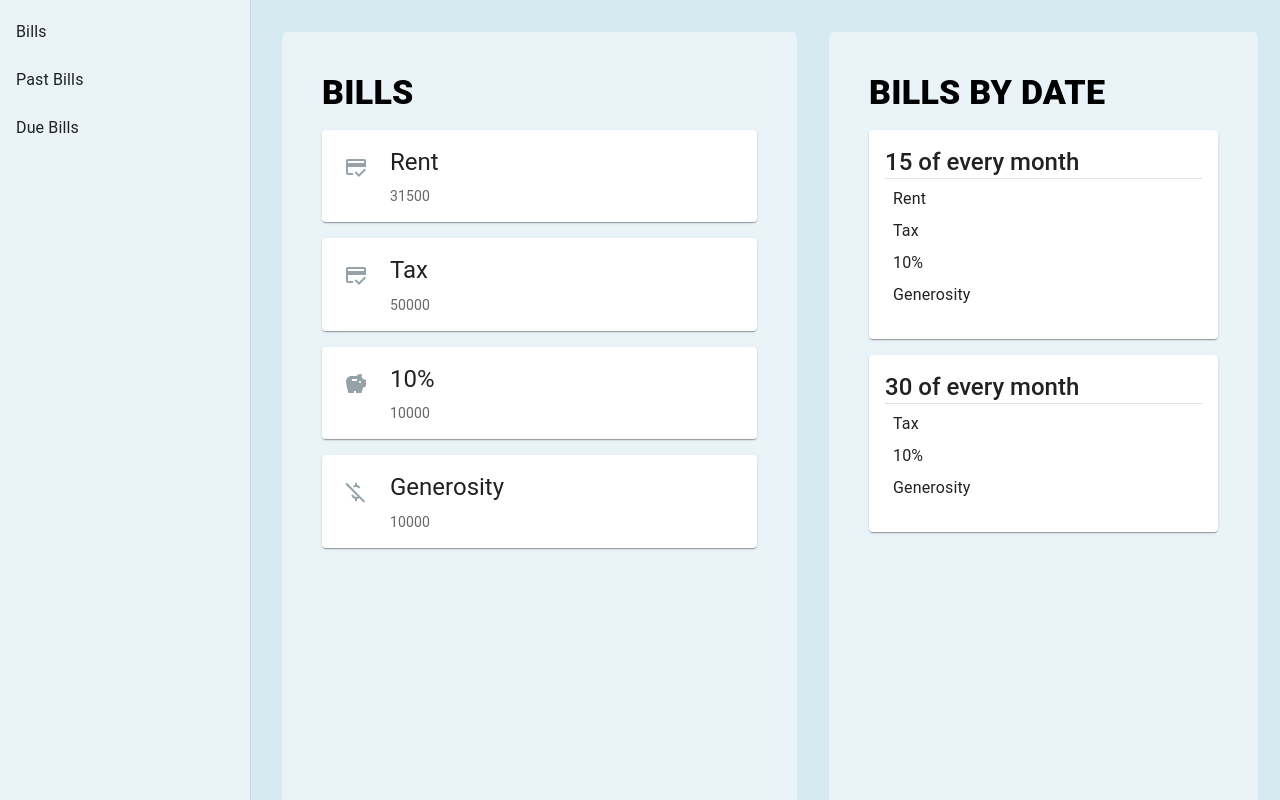
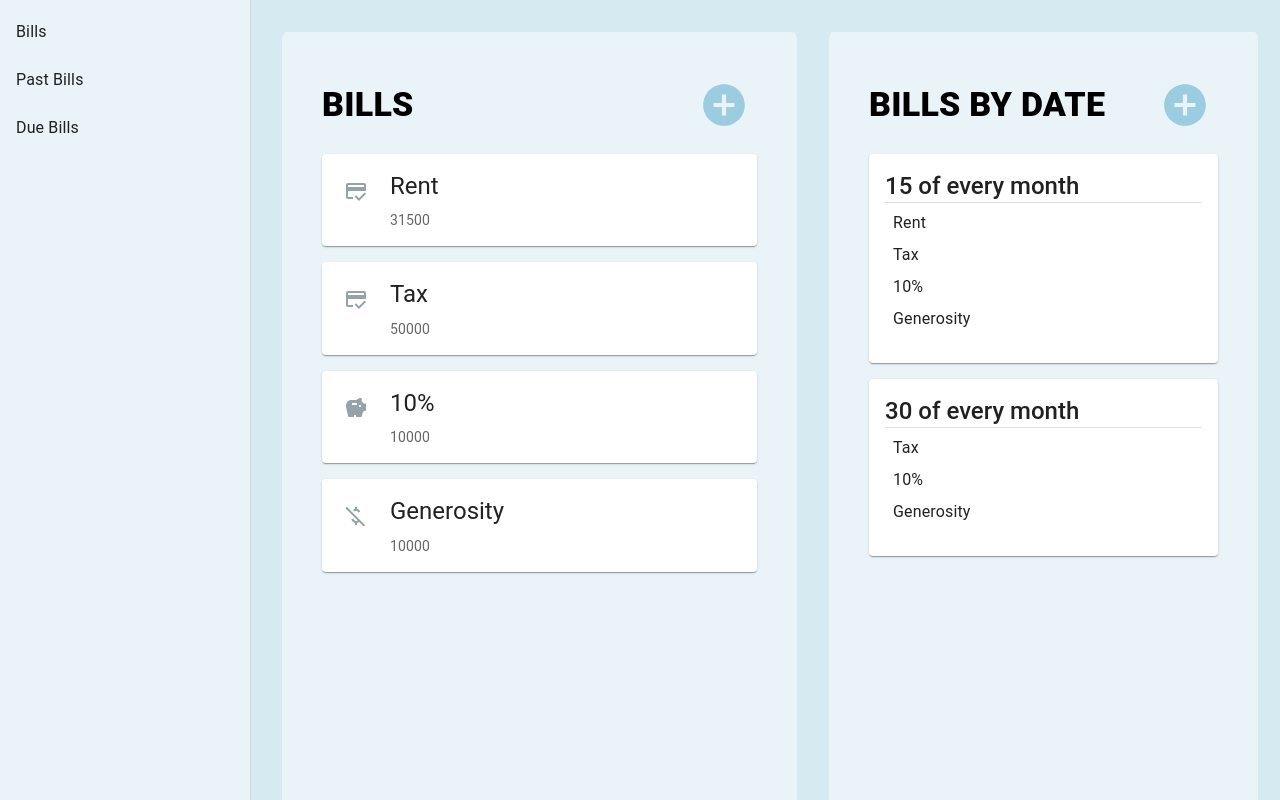
Before and after one commit to Akeyo21/FinManage-React, a React (Create React App) app: page / in a window 1280 px wide. Built offline with nearby package versions, Linux system fonts and the light colour scheme.

Commit message:
Add the add button within the section header

```diff
--- a/src/components/SectionHeader.tsx
+++ b/src/components/SectionHeader.tsx
@@ -1,6 +1,9 @@
 import React from 'react'
 import Box from "@mui/material/Box";
 import Typography from "@mui/material/Typography";
+import IconButton  from "@mui/material/IconButton";
+import AddCircleOutlinedIcon from "@mui/icons-material/AddCircleOutlined";
+
 import { drawerBackgroundColor } from "../utils/palette";
 
 type props = {
@@ -13,11 +16,18 @@ const SectionHeader = ({ text }: props) => {
       m={2}
       sx={{
         backgroundColor: drawerBackgroundColor,
+        display:"flex",
+        alignItems:"center",
+        justifyContent:"space-between"
       }}
     >
       <Typography variant="h4" fontWeight={800} textTransform="uppercase">
         {text}
       </Typography>
+
+      <IconButton>
+        <AddCircleOutlinedIcon sx={{ color: "#9ccce0", fontSize: 50 }} />
+      </IconButton>
     </Box>
   );
 };
```
